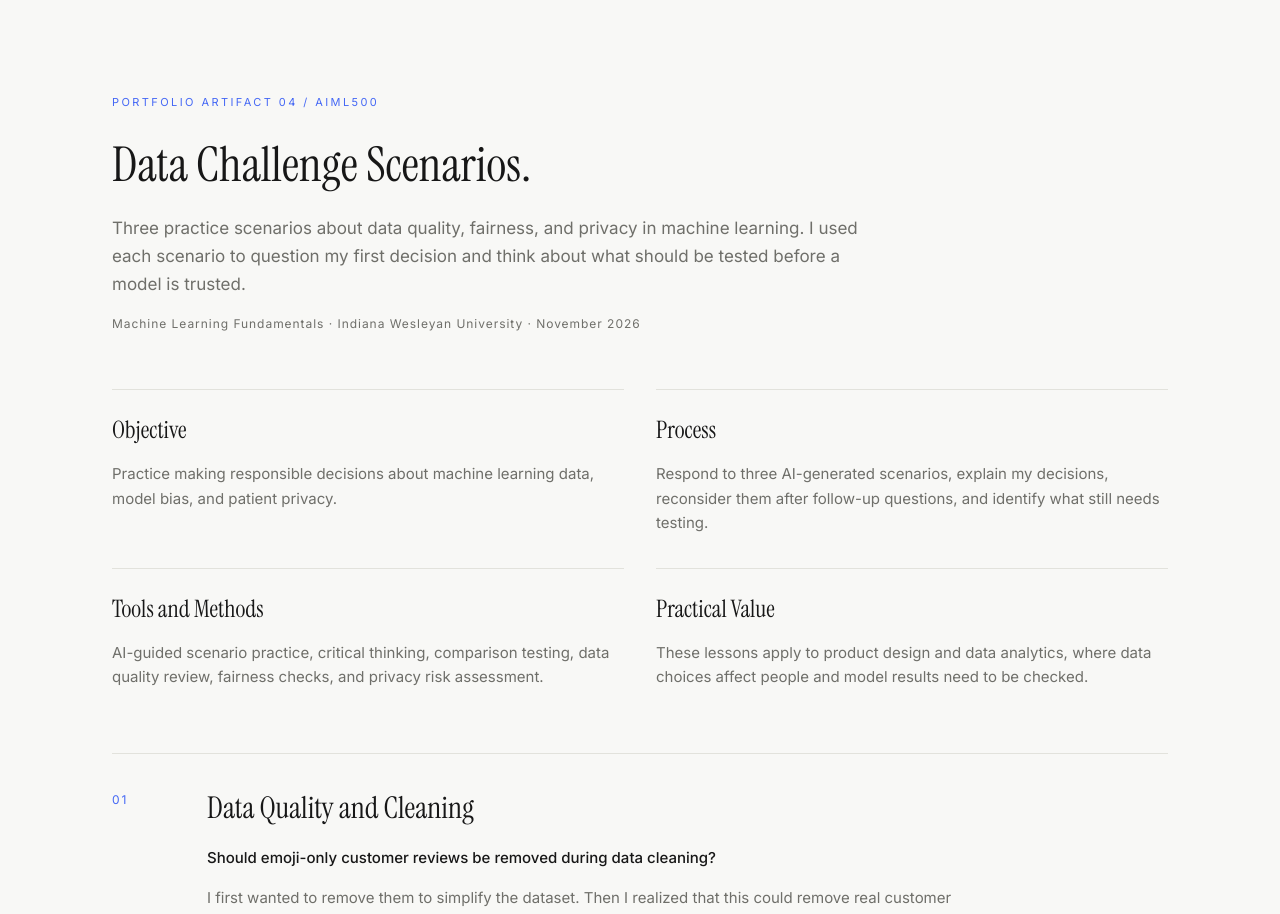
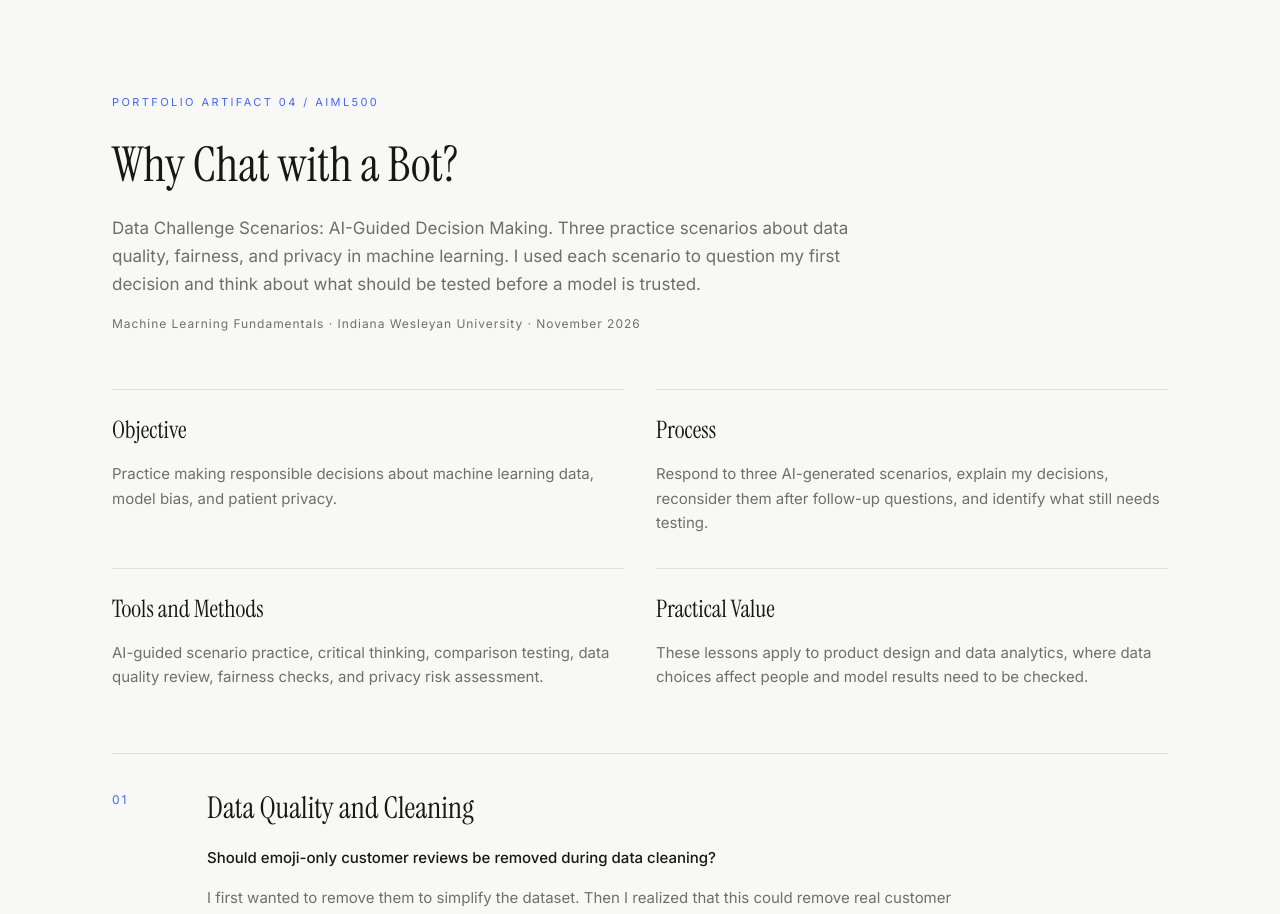
Before and after one commit to shawen559-oss/portfolio, a React (Vite) app: page / in a window 1280 px wide. Shown: the part 6920-7834 px from the top of the page. Built offline with nearby package versions, Linux system fonts and the light colour scheme.

Commit message:
Clarify Artifact 4 assignment title and keep stable anchor

```diff
--- a/src/components/DataChallengeArtifact.tsx
+++ b/src/components/DataChallengeArtifact.tsx
@@ -32,10 +32,10 @@ export function DataChallengeArtifact() {
         <Reveal>
           <p className="text-[11px] tracking-[.22em] text-accent uppercase">Portfolio Artifact 04 / AIML500</p>
           <h2 className="mt-6 max-w-4xl font-display text-4xl leading-tight sm:text-5xl">
-            Data Challenge Scenarios.
+            Why Chat with a Bot?
           </h2>
           <p className="mt-5 max-w-3xl text-[17px] leading-relaxed text-muted">
-            Three practice scenarios about data quality, fairness, and privacy in machine learning.
+            Data Challenge Scenarios: AI-Guided Decision Making. Three practice scenarios about data quality, fairness, and privacy in machine learning.
             I used each scenario to question my first decision and think about what should be tested before a model is trusted.
           </p>
           <p className="mt-4 text-[12px] tracking-[.08em] text-muted">
```
